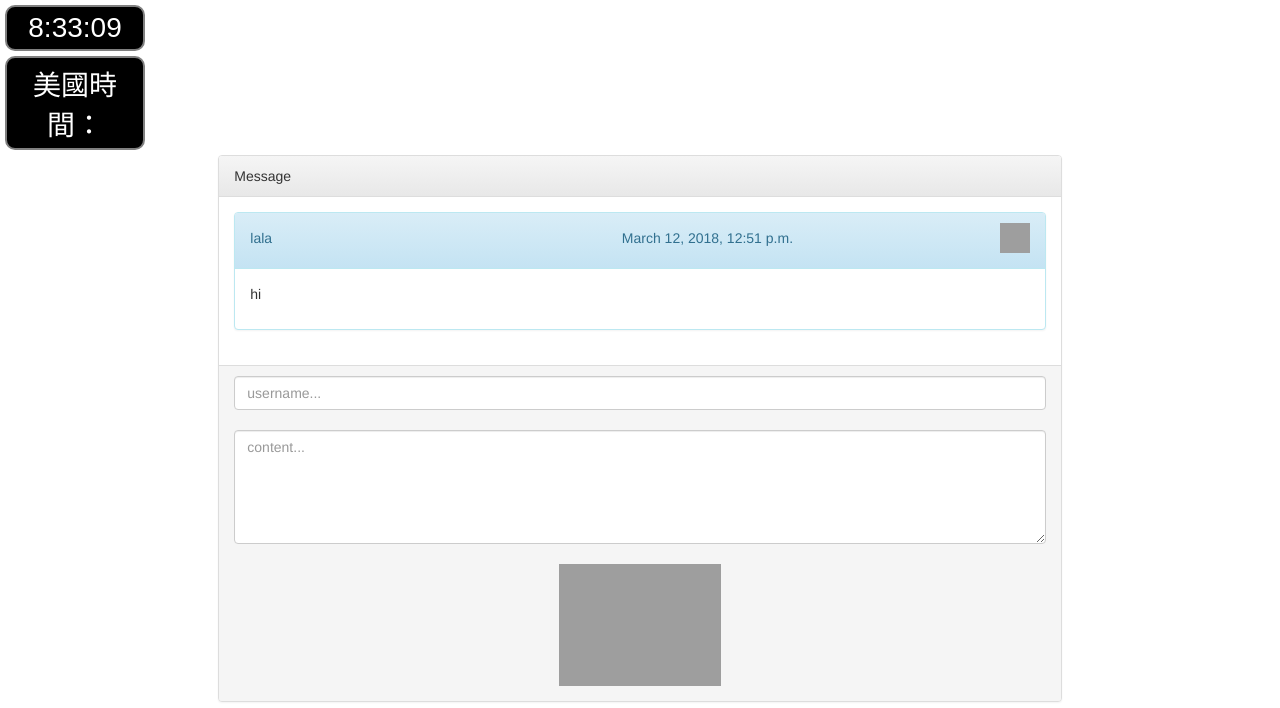
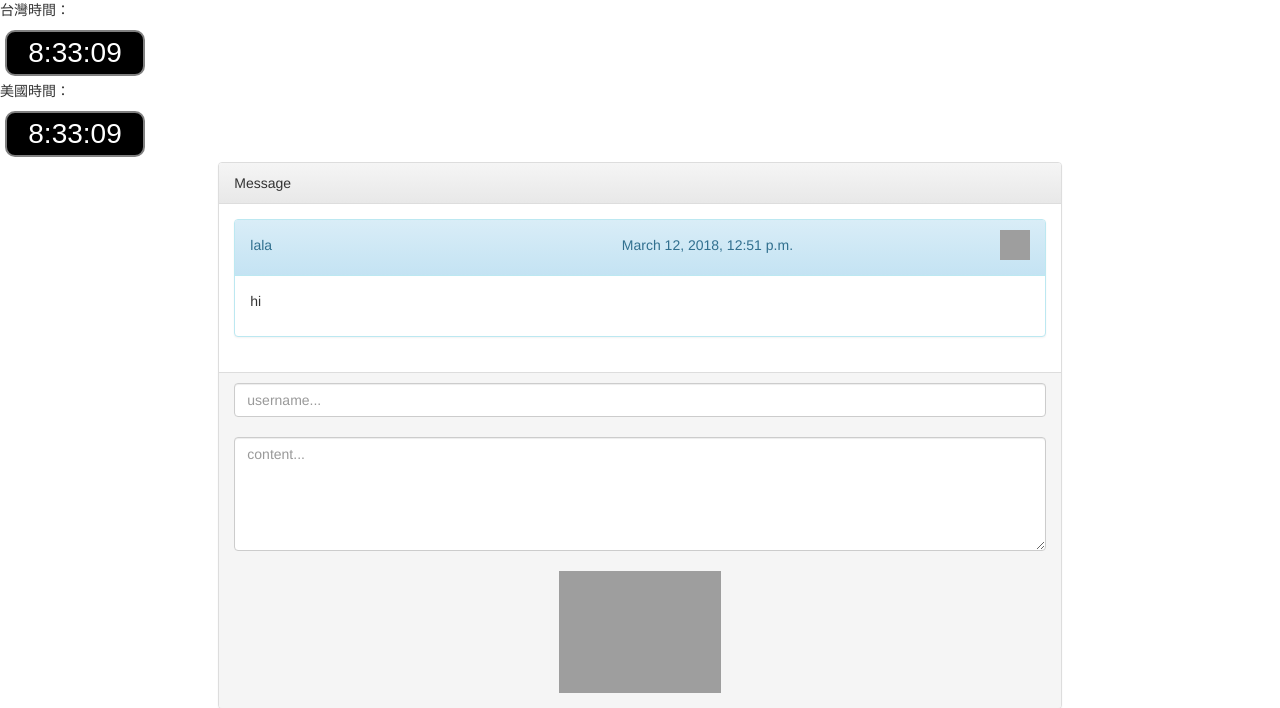
Before and after one commit to TanSita/messageboard, a Django app: page /messageboard/ in a window 1280 px wide. Shown: the top 708 px of the page. Run offline with Django 3.2, Linux system fonts and the light colour scheme; data comes from the database, SQL or seed files in the repository; some libraries are stand-ins or nearby versions; grey boxes are pictures that could not be loaded.

Commit message:
add clock

```diff
--- a/static/css/index.css
+++ b/static/css/index.css
@@ -8,7 +8,7 @@ p.postdate
 	margin-top: 5px;
 }
 
-#clock
+#TWclock
 {
 	color:white;
 	font: 2em sans-serif;
@@ -20,3 +20,16 @@ p.postdate
 	width:140px;
 	text-align:center;
 }
+
+#USclock
+{
+	color:white;
+	font: 2em sans-serif;
+	background: black;
+	margin: 5px;
+	padding: 5px;
+	border: solid gray 2px;
+	border-radius: 10px;
+	width:140px;
+	text-align:center;
+}
--- a/templates/home.html
+++ b/templates/home.html
@@ -23,12 +23,12 @@
 
 </head>
 <body onload="startTime()">
-    <div id="clock">
-    	台灣時間：
+    <p>台灣時間：</p>
+    <div id="TWclock">
     </div>
 
-    <div id="clock">
-    	美國時間：
+    <p>美國時間：</p>
+    <div id="USclock">
     </div>
 
 	<div class="row">
@@ -111,7 +111,8 @@
 		var ss = today.getSeconds();
 		mm = checkTime(mm);
 		ss = checkTime(ss);
-		document.getElementById('clock').innerHTML = hh + ":" + mm + ":" + ss;
+		document.getElementById('TWclock').innerHTML = hh + ":" + mm + ":" + ss;
+		document.getElementById('USclock').innerHTML = hh + ":" + mm + ":" + ss;
 		var timeoutId = setTimeout(startTime, 500);
 	}
 
```
